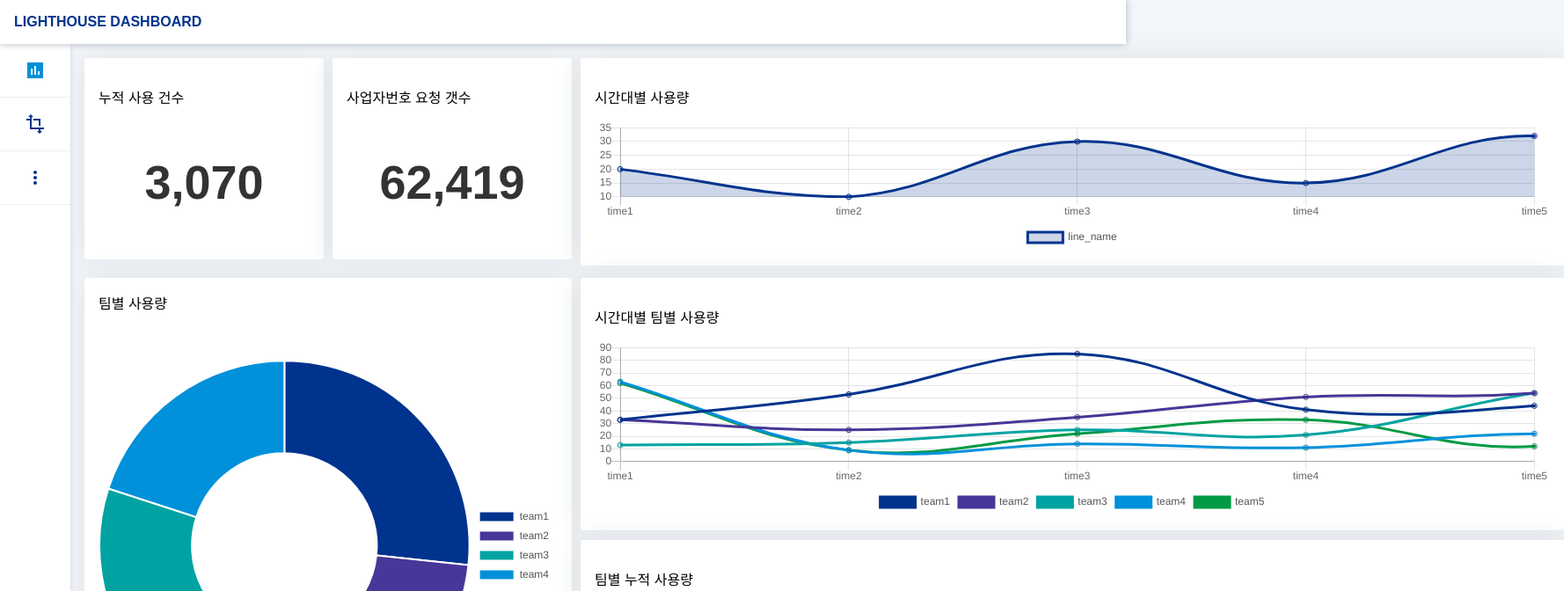
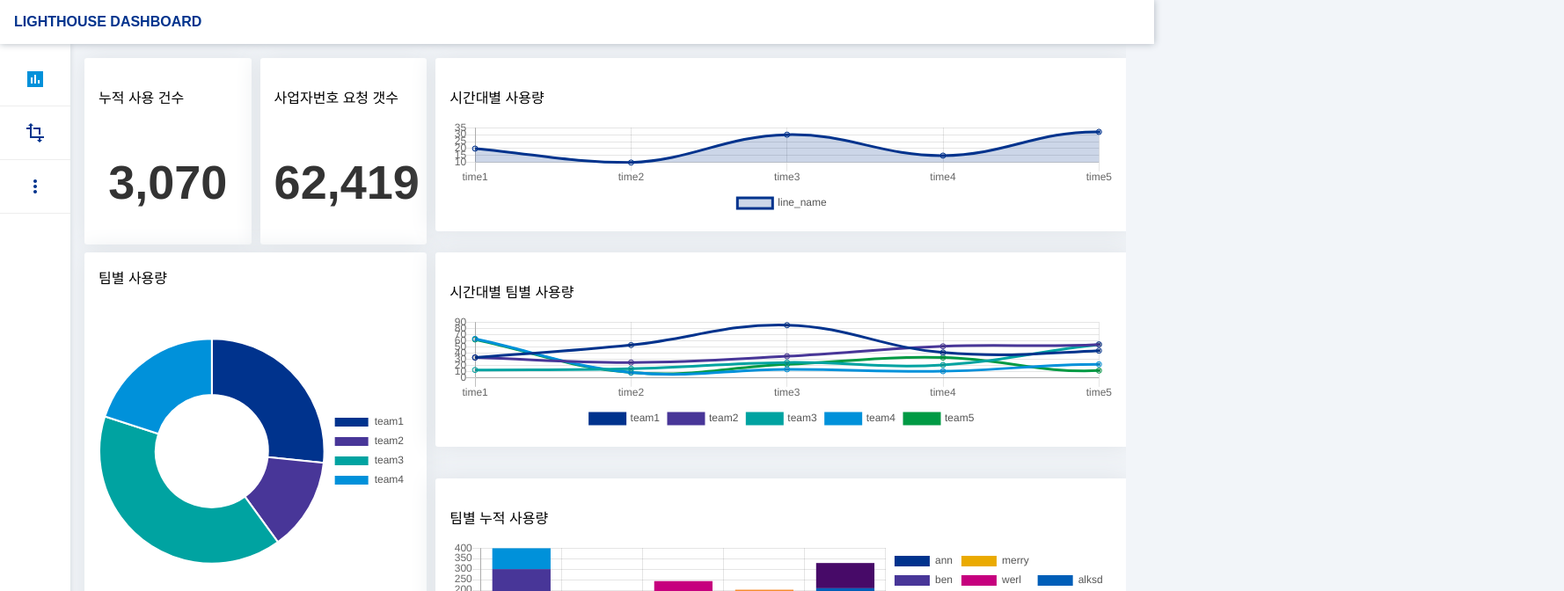
Before and after one commit to Seungyoonkim66/react_dashboard_template, a React (Create React App) app: page /sr in a window 1280 px wide. Shown: the top 672 px of the page at 88% size, 1778 px wide, since content can reach past the window. Built offline with nearby package versions, Linux system fonts and the light colour scheme.

Commit message:
modify sizes

```diff
--- a/src/App.js
+++ b/src/App.js
@@ -1,14 +1,14 @@
 import React from 'react';
 import { BrowserRouter, Route } from 'react-router-dom';
 import Header from './components/common/Header';
+import Content from './components/common/Content';
 import Sidebar from './components/common/Sidebar';
 import SRDashboard from './components/srDashboard';
-// import Footer from './components/common/Footer';
 // data
 import * as data from './components/data/rawData';
 
 // color palette
-import { chartColors1 } from './lib/color/chartColor';
+// import { chartColors1 } from './lib/color/chartColor';
 import KPMGColor from './lib/color/KPMGColor';
 
 
@@ -24,8 +24,9 @@ const App = () => {
     <BrowserRouter>
       <Header />
       <Sidebar />
-      <Route path='/sr' exact render={() => <SRDashboard data={data} chartColors={chartColors} chartColor={chartColor} />} />
-      {/* <Footer /> */}
+      <Content>
+        <Route path='/sr' exact render={() => <SRDashboard data={data} chartColors={chartColors} chartColor={chartColor} />} />
+      </Content>
     </BrowserRouter>
   );
 }
--- /dev/null
+++ b/src/components/common/Content.js
@@ -0,0 +1,18 @@
+import React from 'react';
+import styled from 'styled-components';
+
+const StyledBox = styled.div`
+    margin-left: 80px;
+    padding-top: 50px;
+    overflow: hidden;
+`;
+
+const Content = ({ children }) => {
+    return(
+        <StyledBox>
+            {children}
+        </StyledBox>
+    );
+}
+
+export default Content;
--- a/src/components/common/Header.js
+++ b/src/components/common/Header.js
@@ -6,7 +6,8 @@ const StyledBox = styled.div`
     background-color: ${palette.white};
     padding: 1rem;
     box-shadow: 0px 0px 8px ${palette.gray[5]};
-    position: relative;
+    position: fixed;
+    width: 100%;
     z-index: 1000;
     #logo{
         color: #00338d;
--- a/src/components/common/Sidebar.js
+++ b/src/components/common/Sidebar.js
@@ -9,6 +9,7 @@ import MoreVertSharpIcon from '@material-ui/icons/MoreVertSharp';
 const StyledBox = styled.div`
     background-color: ${palette.white};
     box-shadow: 2px 0px 4px ${palette.gray[3]};
+    padding-top: 60px;
     height: 100%;
     width: 80px;
     position: fixed;
--- a/src/components/srDashboard/index.js
+++ b/src/components/srDashboard/index.js
@@ -12,12 +12,12 @@ import RequestCounts from './RequestCounts';
 // ChartContainer - default: width='auto' height='auto' - sizing with width, height props
 
 const StyledBox = styled.div`
-    width: 93.39%;
-    margin-left: 80px;
+    width: 100%;
+    /* margin-left: 80px; */
     padding: 1rem;
     display: grid;
-    grid-template-columns: repeat(6, 17rem);
-    grid-template-rows: 15rem 18rem 18rem;
+    grid-template-columns: repeat(6, 15.8%);
+    grid-template-rows: 30% 35% 35%;
     gap: 10px;
     align-items: stretch;
     justify-content: stretch;
@@ -35,39 +35,39 @@ const SRDashboard = ({ data, chartColors, chartColor }) => {
   return (
     <StyledBox>
       <div id='stacked-usage'>
-        <ChartContainer height='12.3rem'>
+        <ChartContainer height='85%'>
           <StackedUsage rawData={data.StackedUsageRawData} />
         </ChartContainer>
       </div>
 
 
       <div id='request-counts'>
-        <ChartContainer height='12.3rem'>
+        <ChartContainer height='85%'>
           <RequestCounts rawData={data.RequestCountsRawData} />
         </ChartContainer>
       </div>
 
       <div id='usage-time'>
         <ChartContainer>
-          <UsagePerHour rawData={data.usageParTimeRawData} chartColors={chartColor} width={110} height={15} />
+          <UsagePerHour rawData={data.usageParTimeRawData} chartColors={chartColor} width={110} height={16} />
         </ChartContainer>
       </div>
 
       <div id='usage-team'>
         <ChartContainer>
-          <UsagePerTeam rawData={data.usagePerTeamRawData} chartColors={chartColors} width={70} height={71} />
+          <UsagePerTeam rawData={data.usagePerTeamRawData} chartColors={chartColors} width={70} height={73} />
         </ChartContainer>
       </div>
 
       <div id='usage-time-team'>
         <ChartContainer>
-          <UsagePerTeamHour rawData={data.usagePerTimeHourRawData} chartColors={chartColors} width={120} height={22} />
+          <UsagePerTeamHour rawData={data.usagePerTimeHourRawData} chartColors={chartColors} width={130} height={23} />
         </ChartContainer>
       </div>
 
       <div id='stacked-usage-team'>
         <ChartContainer>
-          <StackedUsagePerTeam rawData={data.stackedUsagePerTeamRawData} chartColors={chartColors} width={120} height={22} />
+          <StackedUsagePerTeam rawData={data.stackedUsagePerTeamRawData} chartColors={chartColors} width={130} height={23} />
         </ChartContainer>
       </div>
     </StyledBox>
```
Also changed, not shown: 1 other file (tests, documents, lock files or other folders).
